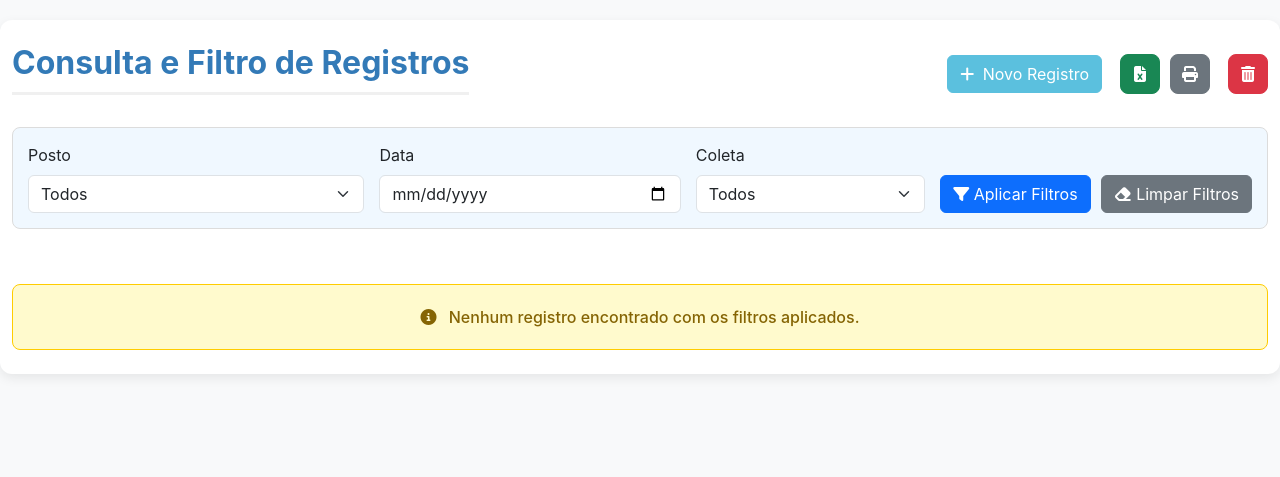
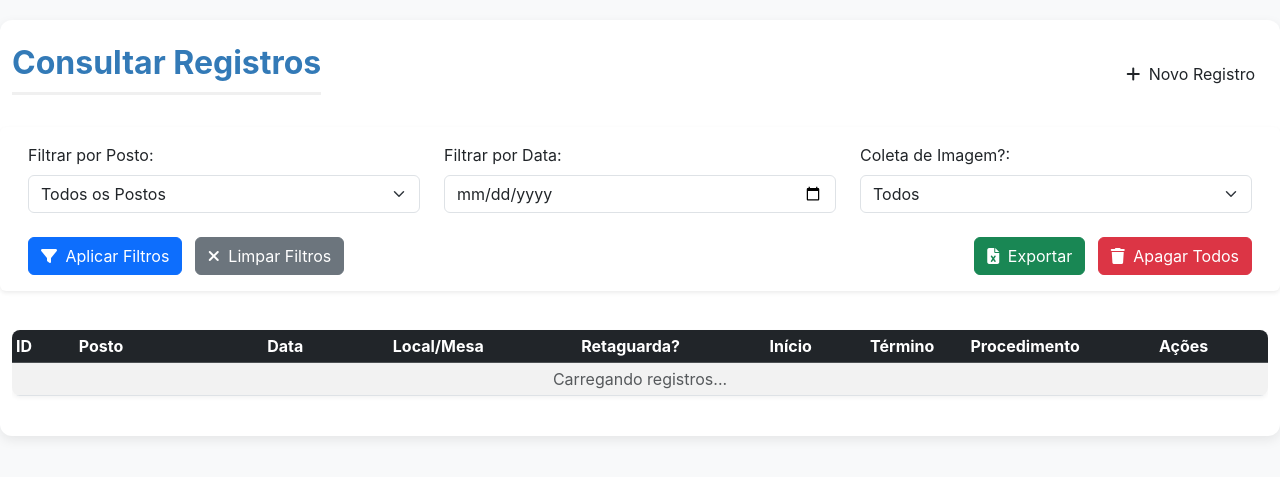
Before and after one commit to Dual650/info-IT, a Flask app: page /consultar in a window 1280 px wide. Shown: the top 477 px of the page. Run offline with Flask 3, Linux system fonts and the light colour scheme; data that the repository does not hold is empty.

Commit message:
Update consultar.html

```diff
--- a/templates/consultar.html
+++ b/templates/consultar.html
@@ -8,7 +8,6 @@
     <link rel="stylesheet" href="https://cdnjs.cloudflare.com/ajax/libs/font-awesome/6.5.2/css/all.min.css">
 
     <link rel="stylesheet" href="{{ url_for('static', filename='style.css') }}">
-
 </head>
 <body class="bg-light">
 
@@ -23,170 +22,149 @@
         {% endif %}
     {% endwith %}
 
-    <div class="container-fluid container-formal py-4">
+    <div class="container container-formal container-consulta py-4">
         <div class="header-section mb-4">
-            <h2 class="header-titulo">Consulta e Filtro de Registros</h2>
+            <h2 class="header-titulo">Consultar Registros</h2>
             <div class="header-acoes">
-
-                   <a href="{{ url_for('formulario_registro') }}" class="btn btn-consulta me-2">
+                   <a href="{{ url_for('formulario_registro') }}" class="btn btn-voltar">
                        <i class="fas fa-plus me-1"></i> Novo Registro
                    </a>
-
-                   <a href="/exportar" id="btnExportar" class="btn icon-action btn-success" title="Exportar para Excel">
-                       <i class="fas fa-file-excel"></i>
-                   </a>
-
-                   <button type="button" class="btn icon-action btn-secondary" onclick="window.print()" title="Imprimir Registros">
-                       <i class="fas fa-print"></i>
-                   </button>
-
-                   <button type="button" class="btn icon-action btn-danger ms-2" title="Apagar Todos os Registros" onclick="document.getElementById('modalApagarTudo').style.display='block';">
-                       <i class="fas fa-trash-alt"></i>
-                   </button>
-
             </div>
         </div>
 
-        <div class="filtro-container">
-
-            <div class="filtro-item">
-                <label for="filtroPosto" class="form-label">Posto</label>
-                <select name="posto" id="filtroPosto" class="form-select">
-                    <option value="Todos" {% if filtro_posto == 'Todos' %}selected{% endif %}>Todos</option>
+        {# Formulário de Filtros #}
+        <form id="filtroForm" class="row mb-4 p-3 bg-white rounded shadow-sm" method="GET" action="{{ url_for('consultar_registro') }}">
+            <div class="col-md-4 mb-3">
+                <label for="posto" class="form-label">Filtrar por Posto:</label>
+                <select name="posto" id="posto" class="form-select">
+                    <option value="Todos" {% if filtro_posto == 'Todos' %}selected{% endif %}>Todos os Postos</option>
                     {% for posto in postos %}
                         <option value="{{ posto }}" {% if filtro_posto == posto %}selected{% endif %}>{{ posto }}</option>
                     {% endfor %}
                 </select>
             </div>
 
-            <div class="filtro-item">
-                <label for="filtroData" class="form-label">Data</label>
-                <input type="date" name="data" id="filtroData" class="form-control" value="{{ filtro_data or '' }}">
+            <div class="col-md-4 mb-3">
+                <label for="data" class="form-label">Filtrar por Data:</label>
+                <input type="date" name="data" id="data" class="form-control" value="{{ filtro_data or '' }}">
             </div>
 
-            <div class="filtro-item">
-                <label for="filtroColeta" class="form-label">Coleta</label>
-                <select name="coleta" id="filtroColeta" class="form-select">
+            <div class="col-md-4 mb-3">
+                <label for="coleta" class="form-label">Coleta de Imagem?:</label>
+                <select name="coleta" id="coleta" class="form-select">
                     <option value="Todos" {% if filtro_coleta == 'Todos' %}selected{% endif %}>Todos</option>
                     <option value="SIM" {% if filtro_coleta == 'SIM' %}selected{% endif %}>SIM</option>
                     <option value="NÃO" {% if filtro_coleta == 'NÃO' %}selected{% endif %}>NÃO</option>
                 </select>
             </div>
 
-            <div class="botoes-filtro">
-                <button type="button" class="btn btn-primary" onclick="aplicarFiltros()">
-                    <i class="fas fa-filter"></i> <span>Aplicar Filtros</span>
+            <div class="col-12 mt-2 d-flex justify-content-between">
+                <div>
+                    <button type="submit" class="btn btn-primary me-2">
+                        <i class="fas fa-filter me-1"></i> Aplicar Filtros
                     </button>
-
-                <button type="button" class="btn btn-secondary" onclick="limparFiltros()">
-                    <i class="fas fa-eraser"></i> <span>Limpar Filtros</span>
+                    <a href="{{ url_for('consultar_registro') }}" class="btn btn-secondary">
+                        <i class="fas fa-times me-1"></i> Limpar Filtros
+                    </a>
+                </div>
+                <div>
+                    <a id="exportarExcelBtn" class="btn btn-success me-2" href="#">
+                        <i class="fas fa-file-excel me-1"></i> Exportar
+                    </a>
+                    <button type="button" class="btn btn-danger" data-bs-toggle="modal" data-bs-target="#apagarTudoModal">
+                        <i class="fas fa-trash me-1"></i> Apagar Todos
                     </button>
                 </div>
+            </div>
+        </form>
 
-        </div>
-
-        <div class="table-responsive">
-            <table class="table table-striped table-hover table-bordered" id="tabelaRegistros" style="display:none;">
-                <thead class="tabela-cabecalho">
+        {# Área da Tabela de Resultados #}
+        <div class="table-responsive mt-4">
+            <table class="table table-striped table-hover table-sm">
+                <thead class="table-dark">
                     <tr>
-                        <th style="width: 10%;">Posto</th> <th style="width: 10%;">Data</th> <th style="width: 18%;">Mesa/Local (Coleta)</th> <th style="width: 15%;">Retaguarda? (Destino/Setor)</th> <th style="width: 8%;">Horário de Início</th> <th style="width: 8%;">Horário do Término</th> <th class="procedimento-col" style="width: 23%;">Procedimento Realizado</th> <th class="acoes-cell" style="width: 8%;">Ações</th> </tr>
+                        <th style="width: 5%;">ID</th>
+                        <th style="width: 15%;">Posto</th>
+                        <th style="width: 10%;">Data</th>
+                        <th style="width: 15%;">Local/Mesa</th>
+                        <th style="width: 15%;">Retaguarda?</th>
+                        <th style="width: 8%;">Início</th>
+                        <th style="width: 8%;">Término</th>
+                        <th style="width: 15%;">Procedimento</th>
+                        <th style="width: 9%;">Ações</th>
+                    </tr>
                 </thead>
-                <tbody id="corpoTabela">
+                <tbody id="registrosTableBody">
+                    {# Dados serão injetados aqui pelo JavaScript #}
+                    <tr>
+                        <td colspan="9" class="text-center text-muted">Carregando registros...</td>
+                    </tr>
                 </tbody>
             </table>
         </div>
 
-        <div id="avisoVazio" class="aviso-vazio text-center" style="display:none;">
-            <i class="fas fa-info-circle me-2"></i> Nenhum registro encontrado com os filtros aplicados.
+        {# Mensagem de Nenhum Resultado (escondida por padrão) #}
+        <p id="noResultsMessage" class="text-center text-muted" style="display: none;">Nenhum registro encontrado com os filtros aplicados.</p>
     </div>
 
-        <div id="modalVisualizacao" class="modal">
+    {# MODAL DE VISUALIZAÇÃO E EDIÇÃO #}
+    <div class="modal fade" id="registroModal" tabindex="-1" aria-labelledby="registroModalLabel" aria-hidden="true">
+        <div class="modal-dialog modal-lg">
             <div class="modal-content">
                 <div class="modal-header">
-                    <h5 id="modalTitulo" class="modal-title">Detalhes do Registro</h5>
-                    <span class="close-button" onclick="document.getElementById('modalVisualizacao').style.display='none';">&times;</span>
+                    <h5 class="modal-title" id="registroModalLabel">Detalhes do Registro <span id="modalIdDisplay"></span></h5>
+                    <button type="button" class="btn-close" data-bs-dismiss="modal" aria-label="Close"></button>
                 </div>
                 <div class="modal-body">
-                    <div class="modal-info-grid">
                     <p><strong>Posto:</strong> <span id="modalPosto"></span></p>
                     <p><strong>Data:</strong> <span id="modalData"></span></p>
-                        <p><strong>Localização:</strong> <span id="modalMesaDisplay"></span></p>
-                        <p><strong>Retaguarda:</strong> <span id="modalRetaguardaDisplay"></span></p>
-                        <p><strong>Coleta:</strong> <span id="modalColeta"></span></p>
-                        <p><strong>Início:</strong> <span id="modalHoraInicio"></span></p>
-                        <p><strong>Término:</strong> <span id="modalHoraTermino"></span></p>
-                    </div>
-
-                    <h6 class="mt-3 text-primary fw-bold">Procedimento Completo:</h6>
-                    <p class="modal-procedimento-content" id="modalProcedimentoContent"></p>
+                    <p><strong>Local/Mesa:</strong> <span id="modalMesaDisplay"></span></p>
+                    <p><strong>Retaguarda?:</strong> <span id="modalRetaguardaDisplay"></span></p>
+                    <p><strong>Coleta de Imagem:</strong> <span id="modalColeta"></span></p>
+                    <p><strong>Horário:</strong> <span id="modalHoraInicio"></span> - <span id="modalHoraTermino"></span></p>
+                    <hr>
+                    <h6 class="mb-3">Procedimento Realizado:</h6>
+                    <textarea id="modalProcedimento" class="form-control" rows="8"></textarea>
                 </div>
                 <div class="modal-footer">
-                    <form method="POST" action="/apagar/0" id="formApagarIndividual" style="display:inline;" onsubmit="return handleApagarRegistro(event, this);">
-                           <input type="hidden" name="posto" id="filtroPostoHidden">
-                           <input type="hidden" name="data" id="filtroDataHidden">
-                           <input type="hidden" name="coleta" id="filtroColetaHidden">
-                           <button type="submit" class="btn btn-danger btn-sm">
-                                <i class="fas fa-trash me-1"></i> Apagar Registro
-                            </button>
-                    </form>
-                    <button type="button" class="btn btn-secondary btn-sm" onclick="document.getElementById('modalVisualizacao').style.display='none';">Fechar</button>
+                    <button type="button" class="btn btn-secondary" data-bs-dismiss="modal">Fechar</button>
+                    <button type="button" class="btn btn-primary" id="salvarEdicaoBtn"><i class="fas fa-save me-1"></i> Salvar Edição</button>
+                </div>
             </div>
         </div>
     </div>
 
-        <div id="modalEdicao" class="modal">
+    {# MODAL DE APAGAR TUDO (REQUER SENHA) #}
+    <div class="modal fade" id="apagarTudoModal" tabindex="-1" aria-labelledby="apagarTudoModalLabel" aria-hidden="true">
+        <div class="modal-dialog">
             <div class="modal-content">
-                <div class="modal-header">
-                    <h5 class="modal-title">Editar Procedimento</h5>
-                    <span class="close-button" onclick="modalEdicao.style.display='none';">&times;</span>
+                <form method="POST" action="{{ url_for('apagar_todos_registros') }}">
+                    <div class="modal-header bg-danger text-white">
+                        <h5 class="modal-title" id="apagarTudoModalLabel">Atenção! Exclusão em Massa</h5>
+                        <button type="button" class="btn-close" data-bs-dismiss="modal" aria-label="Close"></button>
                     </div>
-                <form id="formEditarProcedimento" method="POST" action="">
                     <div class="modal-body">
-                        <input type="hidden" id="editIdHidden" name="id">
-
-                        <label for="editProcedimento" class="form-label fw-bold text-primary">Procedimento Completo:</label>
-                        <textarea id="editProcedimento" name="procedimento_completo" class="form-control" rows="8" required></textarea>
+                        <p>Você tem certeza que deseja **apagar TODOS** os registros? Esta ação é irreversível.</p>
+                        <div class="mb-3">
+                            <label for="senha_confirmacao" class="form-label">Confirme a Senha Mestra:</label>
+                            <input type="password" class="form-control" id="senha_confirmacao" name="senha_confirmacao" required>
+                        </div>
+                        {# Campos escondidos para reter os filtros após o erro de senha #}
+                        <input type="hidden" name="posto_filtro_hidden" value="{{ filtro_posto }}">
+                        <input type="hidden" name="data_filtro_hidden" value="{{ filtro_data }}">
+                        <input type="hidden" name="coleta_filtro_hidden" value="{{ filtro_coleta }}">
                     </div>
                     <div class="modal-footer">
-                        <button type="button" class="btn btn-secondary" onclick="modalEdicao.style.display='none';">Cancelar</button>
-                        <button type="submit" class="btn btn-success">
-                            <i class="fas fa-save me-1"></i> Salvar Edição
-                        </button>
+                        <button type="button" class="btn btn-secondary" data-bs-dismiss="modal">Cancelar</button>
+                        <button type="submit" class="btn btn-danger">Apagar TUDO</button>
                     </div>
                 </form>
             </div>
         </div>
-
-        <div id="modalApagarTudo" class="modal">
-            <div class="modal-content" style="max-width: 500px;">
-                <div class="modal-header bg-danger">
-                    <h5 class="modal-title text-white">Confirmação de Exclusão em Massa</h5>
-                    <span class="close-button" onclick="document.getElementById('modalApagarTudo').style.display='none';">&times;</span>
-                </div>
-                <form action="{{ url_for('apagar_todos_registros') }}" method="POST">
-                    <div class="modal-body">
-                        <p class="text-danger fw-bold"><i class="fas fa-exclamation-triangle me-1"></i> ATENÇÃO: Esta ação é irreversível e apagará TODOS os registros!</p>
-                        <div class="mb-3">
-                            <label for="senha_confirmacao" class="form-label">Digite a Senha Mestra para confirmar:</label>
-                            <input type="password" name="senha_confirmacao" class="form-control" id="senha_confirmacao" required>
-
-                            <input type="hidden" name="posto_filtro_hidden" value="{{ filtro_posto }}">
-                            <input type="hidden" name="data_filtro_hidden" value="{{ filtro_data or '' }}">
-                            <input type="hidden" name="coleta_filtro_hidden" value="{{ filtro_coleta }}">
-                        </div>
-                    </div>
-                    <div class="modal-footer">
-                        <button type="button" class="btn btn-secondary" onclick="document.getElementById('modalApagarTudo').style.display='none';">Cancelar</button>
-                        <button type="submit" class="btn btn-danger">APAGAR TUDO</button>
-                    </div>
-                </form>
-            </div>
     </div>
 
-    </div>
 
     <script src="https://cdn.jsdelivr.net/npm/bootstrap@5.3.3/dist/js/bootstrap.bundle.min.js"></script>
     <script src="{{ url_for('static', filename='consultar.js') }}"></script>
-
 </body>
 </html>
```
Lines whose indentation alone changed are shown as unchanged.
